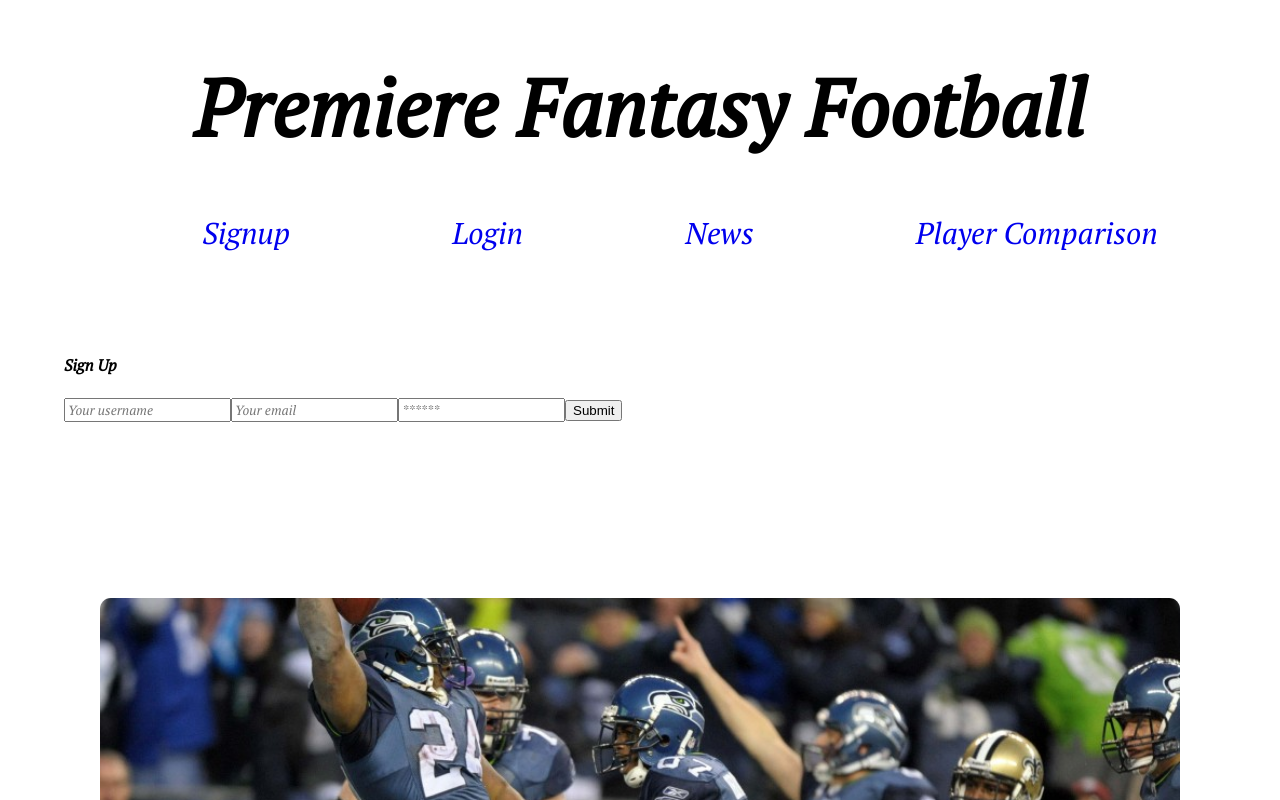
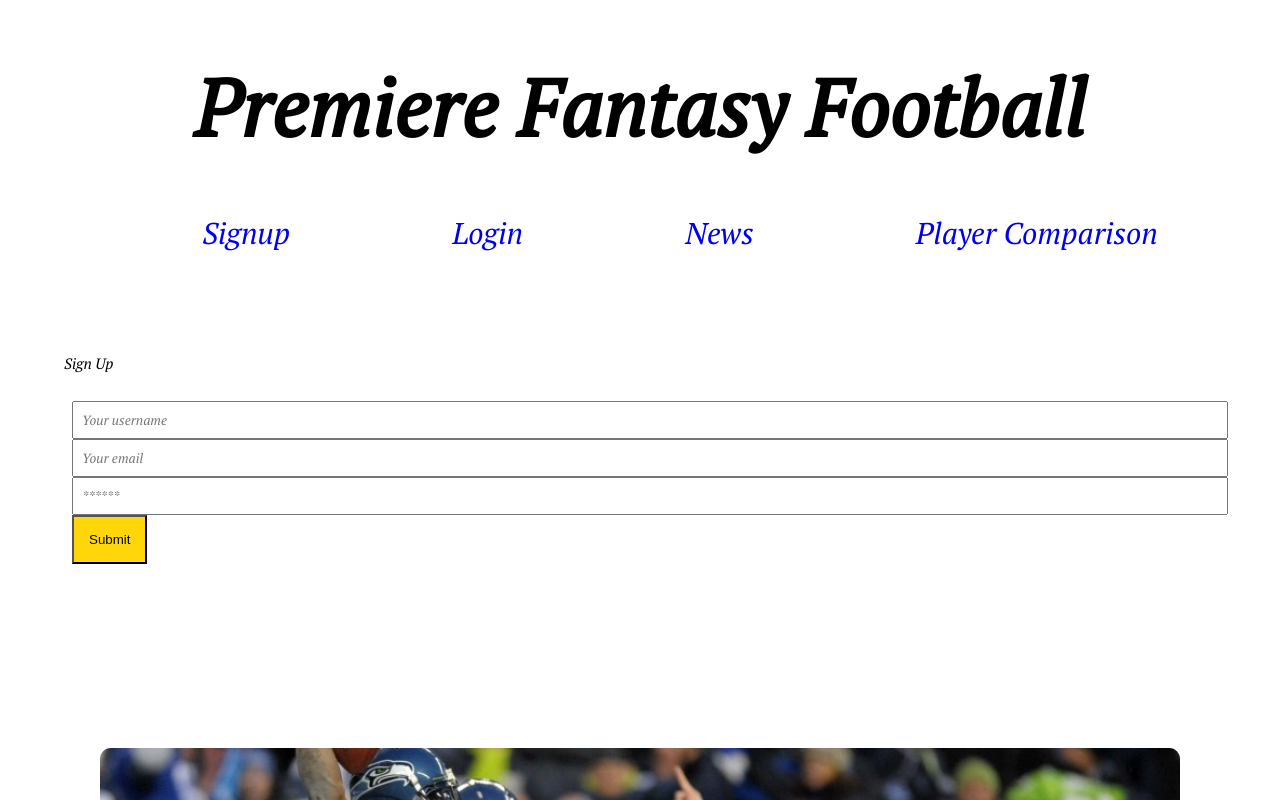
Before and after one commit to calvinjdonner/fantasy-football-app, a React (Create React App) app in the folder client/: page /signup in a window 1280 px wide. Shown: the top 800 px of the page. Built offline with nearby package versions, Linux system fonts and the light colour scheme.

Commit message:
udpates to css file

```diff
--- a/client/src/components/Schedule/index.js
+++ b/client/src/components/Schedule/index.js
@@ -19,7 +19,7 @@ function Schedule() {
   return post.map((post, i) => {
     return (
       <section key={i} className="container" id="containers">
-        <div className="card" id="card" key={`${i}2`}>
+        <div className="schedule-card" id="card" key={`${i}2`}>
           <p className="away-team" id="awayteam" key={`${i}3`}>
             Away Team - {post.AwayTeam}
           </p>
--- a/client/src/index.css
+++ b/client/src/index.css
@@ -102,6 +102,7 @@ label,
 input {
   font-family: "PT Serif", serif;
 }
+
 ul,
 a {
   list-style: none;
@@ -115,13 +116,16 @@ a {
   width: 100%;
   position: sticky;
 }
+
 .n-header {
   background-color: var(--oxfordblue);
   color: white;
 }
+
 .n-list {
   color: var(--mikadoyellow);
 }
+
 .n-sub {
   font-size: 20px;
   font-weight: 300;
@@ -130,3 +134,43 @@ a {
   text-align: center;
   padding: 1rem 1rem;
 }
+
+button {
+  padding: 15px;
+  background-color: var(--golden);
+  font-weight: 500;
+  cursor: pointer;
+  color: var(--black);
+}
+
+input {
+  padding: .5rem;
+  font-style: 15px;
+  width: 100%;
+
+}
+
+form {
+  display: block;
+  padding: .5rem .5rem;
+}
+
+.card-header {
+  display: flex;
+  font-size: 15px;
+  font-weight: 400;
+}
+
+.news {
+  font-size: 15px;
+  font-weight: 400;
+}
+
+.schedule-card {
+  font-size: 15px;
+  font-weight: 400;
+  display: flex;
+  justify-content: center;
+  text-align: center;
+  padding: .5rem .5rem;
+}
--- a/client/src/pages/News.js
+++ b/client/src/pages/News.js
@@ -3,7 +3,7 @@ import { Link } from 'react-router-dom';
 
 const News = () => {
     return (
-        <div>
+        <div className="news">
             <Link to ="/news">Go to current news</Link>
         </div>
     );
```
